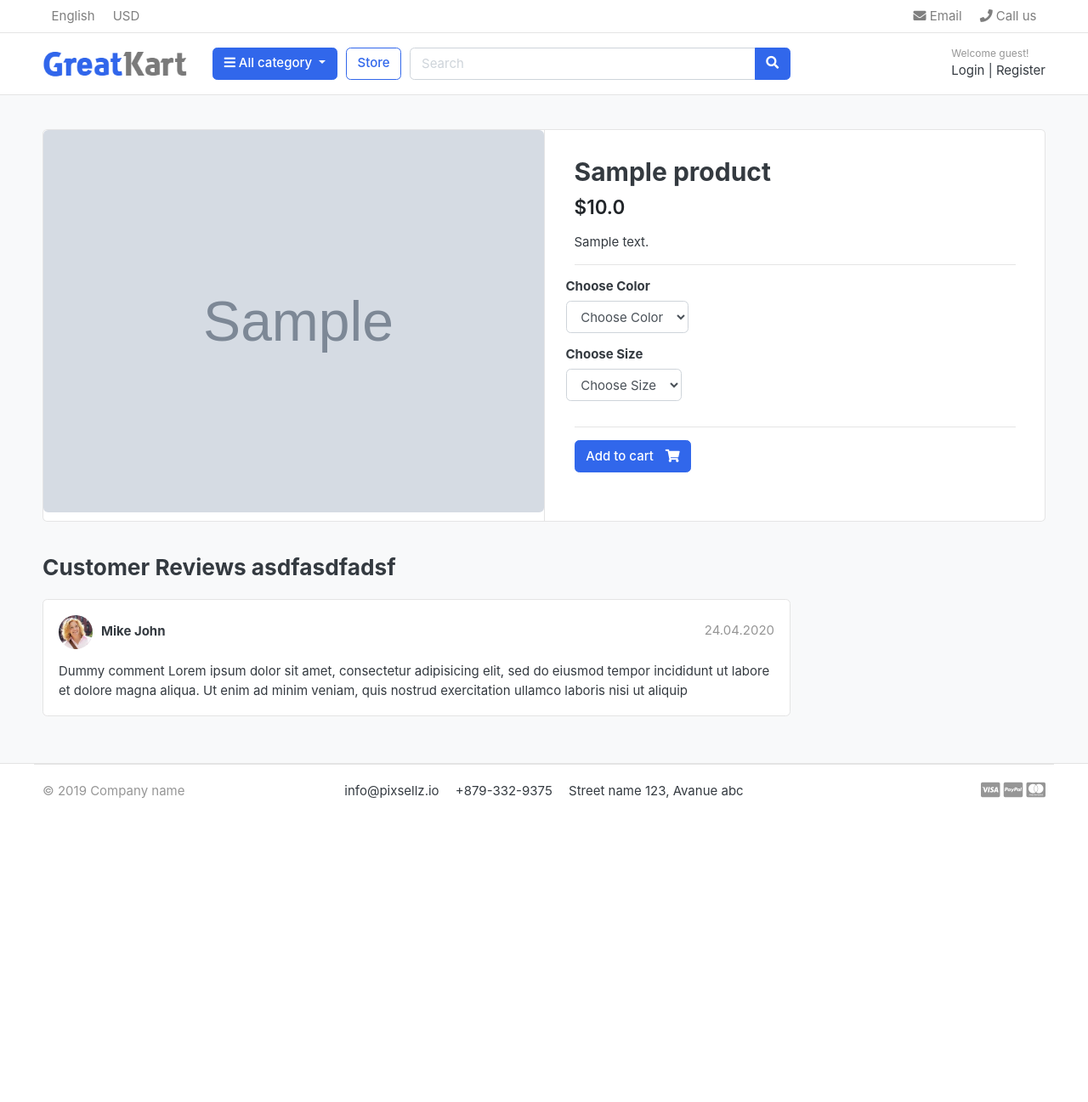
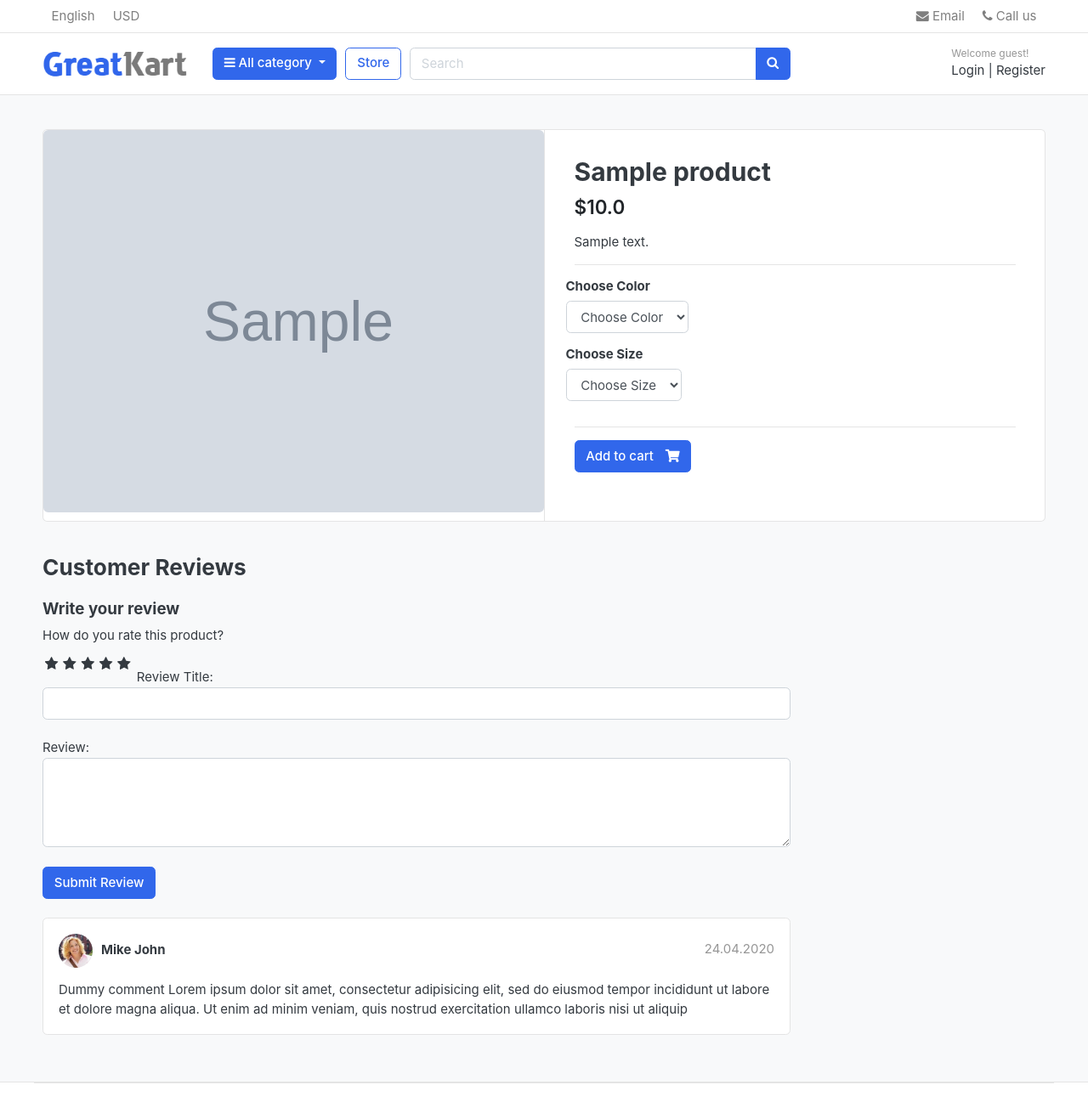
Before and after one commit to kozendgray/greatkart, a Django app: a page that uses templates/base.html in a window 1280 px wide. Shown: the top 1297 px of the page at 85% size. Before the commit the page ends 940 px from the top, so only its background shows below. Run offline with Django 4.2, Linux system fonts and the light colour scheme; tables that the repository leaves empty hold one stand-in row (values such as "Sample post"); grey boxes marked "Sample" are stand-in pictures; some libraries are stand-ins or nearby versions; some web fonts are replaced.

Commit message:
moved review rating and remade database

```diff
--- /dev/null
+++ b/greatkart/static/css/custom.css
@@ -0,0 +1,43 @@
+/* Hide Radio Button */
+
+.rate > input {
+    display:none;
+
+}
+
+.rate{
+    display: inline-block;
+    border: 0;
+}
+
+.rate > label {
+    float: right;
+}
+
+/* showing the stars */
+.rate > label:before{
+    display: inline-block;
+    font-size: 1.1rem;
+    font-family: FontAwesome;
+    content: "\f005";
+    margin: 0;
+    padding: 0.3rem .2rem;
+    cursor: pointer;
+}
+
+.rate .half:before {
+    content:"\f089";
+    position: absolute;
+    padding-right: 0;
+
+}
+
+/* Click and Hover */
+input:checked ~ label, label:hover ~ label{
+    color:#ffb503;
+}
+
+input:checked + label:hover, input:checked ~ label:hover, input:checked ~ label:hover ~ label,
+label:hover ~ input:checked ~ label{
+    color: #cc9000;
+}
--- a/orders/models.py
+++ b/orders/models.py
@@ -2,6 +2,7 @@ from telnetlib import STATUS
 from django.db import models
 from accounts.models import Account
 from store.models import Variation, Product
+from accounts.models import Account
 
 # Create your models here.
 
--- a/store/admin.py
+++ b/store/admin.py
@@ -1,5 +1,5 @@
 from django.contrib import admin
-from .models import Product, Variation
+from .models import Product, Variation, ReviewRating
 
 
 
@@ -14,3 +14,4 @@ class VariationAdmin(admin.ModelAdmin):
 
 admin.site.register(Product, ProductAdmin)
 admin.site.register(Variation, VariationAdmin)
+admin.site.register(ReviewRating)
--- a/store/models.py
+++ b/store/models.py
@@ -2,6 +2,7 @@ from tkinter import CASCADE
 from django.db import models
 from category.models import Category
 from django.shortcuts import reverse
+from accounts.models import Account
 
 # Create your models here.
 class Product(models.Model):
@@ -46,3 +47,17 @@ class Variation(models.Model):
 
 	def __str__(self):
 		return self.variation_value
+
+class ReviewRating(models.Model):
+    product = models.ForeignKey(Product, on_delete=models.CASCADE)
+    user = models.ForeignKey(Account, on_delete=models.CASCADE)
+    subject = models.CharField(max_length=100, blank=True)
+    review = models.TextField(max_length=500, blank=True)
+    rating = models.FloatField()
+    ip = models.CharField(max_length=20, blank=True)
+    status = models.BooleanField(default=True)
+    created_at = models.DateTimeField(auto_now_add=True)
+    updated_at = models.DateTimeField(auto_now_add=True)
+
+    def __str__(self):
+        return self.subject
--- a/store/urls.py
+++ b/store/urls.py
@@ -8,6 +8,5 @@ urlpatterns = [
 	path('category/<slug:category_slug>/', views.store, name='products_by_category'),
 	path('category/<slug:category_slug>/<slug:product_slug>/', views.product_detail, name='product_detail'),
 	path('search/', views.search, name='search'),
-
-
+	path('submit_review/<int:product_id>', views.submit_review, name="submit_review"),
 ]
--- a/store/views.py
+++ b/store/views.py
@@ -1,12 +1,13 @@
 from django.http import HttpResponse
 from django.shortcuts import render, get_object_or_404
-from .models import Product
+from .models import Product, ReviewRating
 from category.models import Category
 from cart.views import _cart_id
 from cart.models import CartItem
 from django.core.paginator import EmptyPage, PageNotAnInteger, Paginator
 from django.http import HttpResponse
 from django.db.models import Q
+
 
 # Create your views here.
 
@@ -64,3 +65,10 @@ def search(request):
 		}
 
 	return render(request, 'store/store.html', context)
+
+def submit_review(request, product_id):
+    if request.method == "POST":
+        try:
+            reviews = ReviewRating.objects.get(user__id)
+        except:
+            pass
--- a/templates/base.html
+++ b/templates/base.html
@@ -25,6 +25,11 @@
 <link href="{% static 'css/ui.css' %}" rel="stylesheet" type="text/css"/>
 <link href="{% static 'css/responsive.css' %}" rel="stylesheet" media="only screen and (max-width: 1200px)" />
 
+<link href="{% static 'css/custom.css' %}" rel="stylesheet" type="text/css"/>
+<link rel="stylesheet" href="https://cdnjs.cloudflare.com/ajax/libs/font-awesome/4.7.0/css/font-awesome.min.css">
+
+
+
 <!-- custom javascript -->
 <script src="{% static 'js/script.js' %}" type="text/javascript"></script>
 <script src="https://www.paypal.com/sdk/js?client-id=ARb2pII3cqFLaAaGZuTL8WxXs3LlUBDo5A9Fv2DOAqB6SSakhrwhOeBlzkdFbunENn63qIU5NacJ7eu-&currency=USD"></script>
--- a/templates/store/product_detail.html
+++ b/templates/store/product_detail.html
@@ -74,9 +74,38 @@
 			<div class="col-md-9">
 
 	<header class="section-heading">
-		<h3>Customer Reviews asdfasdfadsf </h3>
+		<h3>Customer Reviews</h3>
+	</header>
 
-	</header>
+	<form action="{% url 'submit_review' single_product.id %}" method="POST">
+		{% csrf_token %}
+		<h5> Write your review </h5>
+		<div>
+			<label>How do you rate this product?</label>
+			<br>
+			<div class="rate">
+				<input type="radio" name="rating" id="rating10" value="5" required /><label for="rating10" title="5"></label>
+				<input type="radio" name="rating" id="rating9" value="4.5" required /><label for="rating9" title="4.5" class="half"></label>
+				<input type="radio" name="rating" id="rating8" value="4" required /><label for="rating8" title="4"></label>
+				<input type="radio" name="rating" id="rating7" value="3.5" required /><label for="rating7" title="3.5" class="half"></label>
+				<input type="radio" name="rating" id="rating6" value="3" required /><label for="rating6" title="3"></label>
+				<input type="radio" name="rating" id="rating5" value="2.5" required /><label for="rating5" title="2.5" class="half"></label>
+				<input type="radio" name="rating" id="rating4" value="2" required /><label for="rating4" title="2"></label>
+				<input type="radio" name="rating" id="rating3" value="1.5" required /><label for="rating3" title="1.5" class="half"></label>
+				<input type="radio" name="rating" id="rating2" value="1" required /><label for="rating2" title="1"></label>
+				<input type="radio" name="rating" id="rating1" value="0.5" required /><label for="rating1" title="0.5" class="half"></label>
+			</div>
+			<!--Rating Stars-->
+			Review Title:
+			<input type="text" class="form-control" name="subject">
+			<br>
+			Review:
+			<textarea name="review" rows="4" class="form-control"></textarea>
+			<br>
+			<input type="submit" value="Submit Review" class="btn btn-primary">
+		</div>
+	</form>
+	<br>
 
 	<article class="box mb-3">
 		<div class="icontext w-100">
```
Also changed, not shown: static/css/custom.css (added, +26 -0 lines), store/forms.py (added, +7 -0 lines), orders/admin.py (line endings or trailing spaces), orders/migrations/0009_alter_order_status_reviewrating.py (added), orders/migrations/0010_alter_order_status_delete_reviewrating.py (added), store/migrations/0004_reviewrating.py (added).
